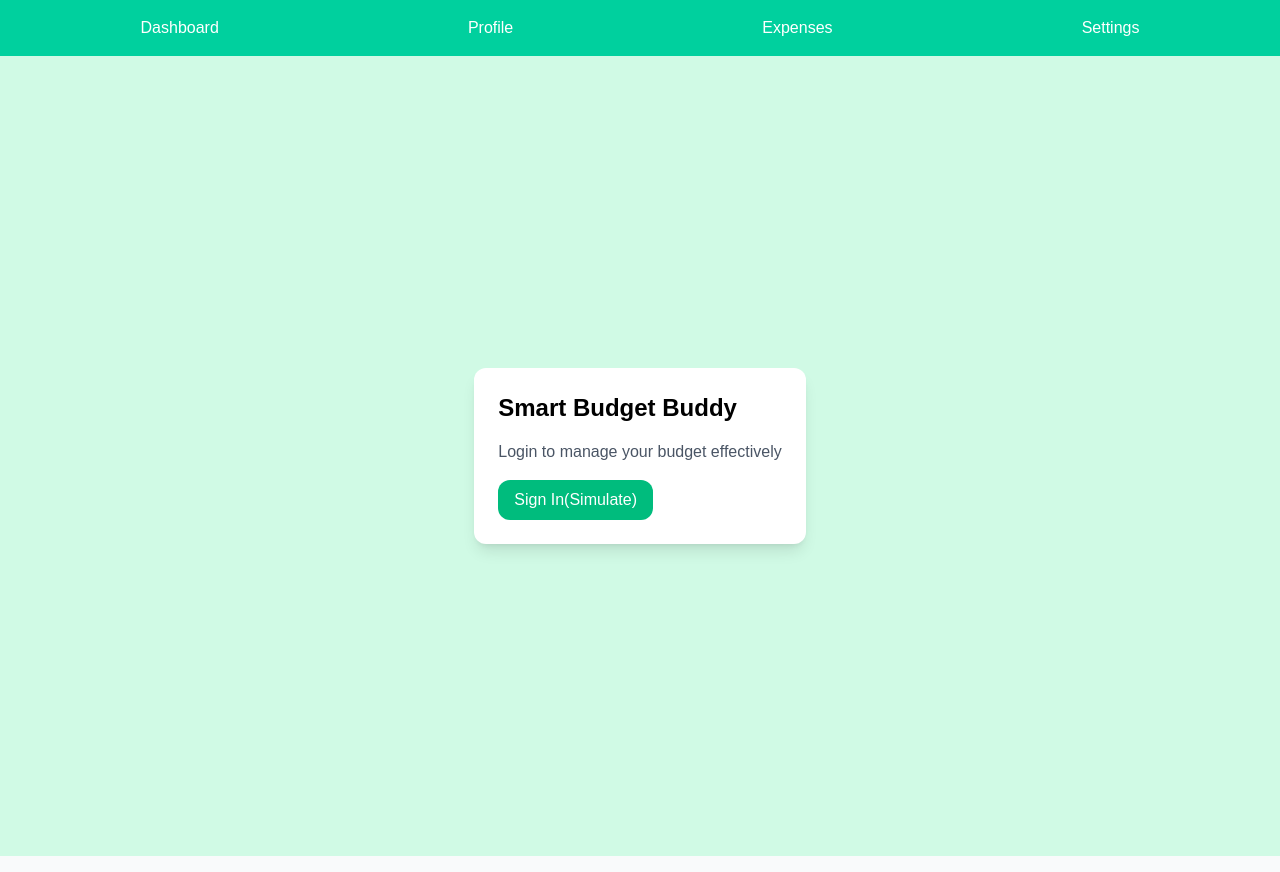
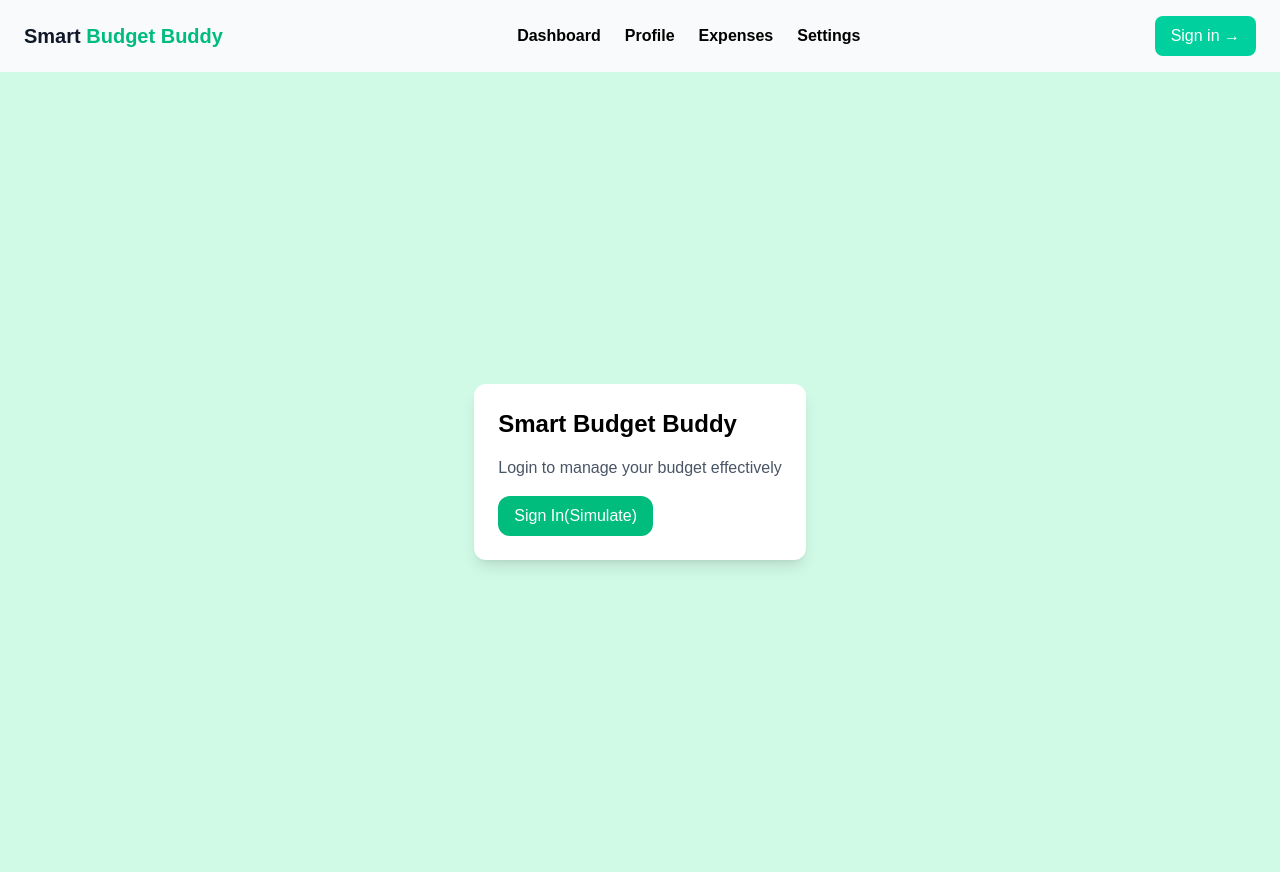
Before and after one commit to ELIE-MANI/Capstone-Project, a React (Vite) app in the folder smart-budget-buddy/: page /login in a window 1280 px wide. Built offline with nearby package versions, Linux system fonts and the light colour scheme.

Commit message:
feat: edit my navbar styling added button signup to navbar

```diff
--- a/smart-budget-buddy/src/components/NavBar.jsx
+++ b/smart-budget-buddy/src/components/NavBar.jsx
@@ -3,14 +3,19 @@ import { Link } from "react-router";
 function NavBar() {
   return (
   <>
-  <nav className="text-white p-4 ">
-    <ul className="flex justify-around">
+  <nav className="flex items-center justify-between py-4 px-6 bg-secondary shadow-sm ">
+    <h1 className="text-xl font-bold text-gray-900 ">
+      Smart <span className="text-emerald-500">Budget Buddy</span>
+    </h1>
+    <ul className="flex items-center space-x-6 font-semibold">
   <li><Link to='/' className=" transition delay-300 border-b-2 border-transparent hover:border-white">Dashboard</Link></li>
   <li><Link to='/profile' className="transition delay-300 border-b-2 border-transparent hover:border-white">Profile</Link></li>
   <li><Link to='/expenses' className="transition delay-300 border-b-2 border-transparent hover:border-white">Expenses</Link></li>
   <li><Link to='/settings' className="transition delay-300 border-b-2 border-transparent hover:border-white">Settings</Link></li>
   </ul>
-
+  <button className="bg-primary text-white px-4 py-2 rounded-lg">
+     Sign in →
+  </button>
   </nav>
   </>
 
--- a/smart-budget-buddy/src/index.css
+++ b/smart-budget-buddy/src/index.css
@@ -1,11 +1,9 @@
 @import "tailwindcss";
 @import url('https://fonts.googleapis.com/css2?family=Montserrat:ital,wght@0,100..900;1,100..900&display=swap');
-nav{
-  background-color: #00D09E;
 
-}
 @theme {
   --color-primary: #00D09E;
+  --color-secondary:#F9FAFB;
 }
 
 body{
--- a/smart-budget-buddy/src/pages/ExpensesPage.jsx
+++ b/smart-budget-buddy/src/pages/ExpensesPage.jsx
@@ -24,7 +24,7 @@ if(isError) return <div>Error loadinf=g expenses...</div>
   return (
     <>
     <div className="min-h-screen bg-gray-50 p-4">
-      <h1 className="text-2xl font-bold text-center mb-4">Expense Tracker</h1>
+      <h1 className="text-2xl font-bold mb-4 bg-primary h-20 flex justify-center ">Expense Tracker</h1>
      <ExpenseForm onSuccess={refetch} />
      <ExpenseList expenses={expenses} onSuccess={refetch}/>
      <div className="mt-6 p-4 bg-blue-50 rounded">
--- a/smart-budget-buddy/src/pages/ProfilePage.jsx
+++ b/smart-budget-buddy/src/pages/ProfilePage.jsx
@@ -2,7 +2,7 @@ import ProfileForm from "../components/ProfileForm";
 
 function ProfilePage() {
   return ( <>
-  <h2 className="text-2xl font-bold mb-4 text-center">My Profile</h2>
+  <h2 className="text-2xl font-bold mb-4 bg-primary h-20 flex items-center justify-center">My Profile</h2>
   <ProfileForm/>
   </>
   );
```
Also changed, not shown: 1 other file (tests, documents, lock files or other folders).
